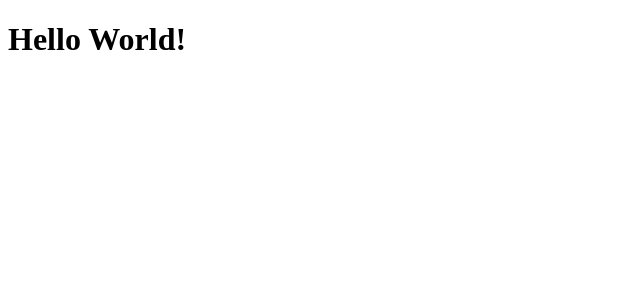
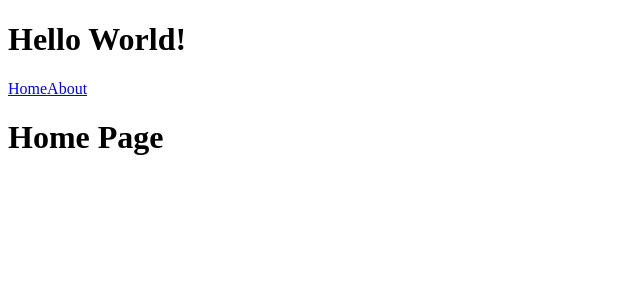
Before and after one commit to MeetPatel89/react-router-practice, a React (Create React App) app: page / in a window 1280 px wide. Shown: the top 300 px of the page, without its empty margins (0-640 px from the left). Built offline with nearby package versions, Linux system fonts and the light colour scheme.

Commit message:
add rudimentary / and /about routes

```diff
--- /dev/null
+++ b/src/About.js
@@ -0,0 +1,9 @@
+import React from 'react';
+
+export default function About() {
+    return (
+        <div>
+            <h1>About</h1>
+        </div>
+    )
+}
--- a/src/App.js
+++ b/src/App.js
@@ -1,9 +1,16 @@
 import React from 'react';
+import { Link, Route } from 'react-router-dom';
+import Home from './Home';
+import About from './About';
 
 export default function App() {
   return (
     <div>
       <h1>Hello World!</h1>
+      <Link to='/'>Home</Link>
+      <Link to='/about'>About</Link>
+      <Route exact path="/"><Home></Home></Route>
+      <Route path="/about" render={() => <About/>} />
     </div>
-  )
+  );
 }
--- /dev/null
+++ b/src/Home.js
@@ -0,0 +1,9 @@
+import React from 'react';
+
+export default function Home(props) {
+    return (
+        <div>
+            <h1>Home Page</h1>
+        </div>
+    )
+}
```
Also changed, not shown: 1 other file (tests, documents, lock files or other folders).
